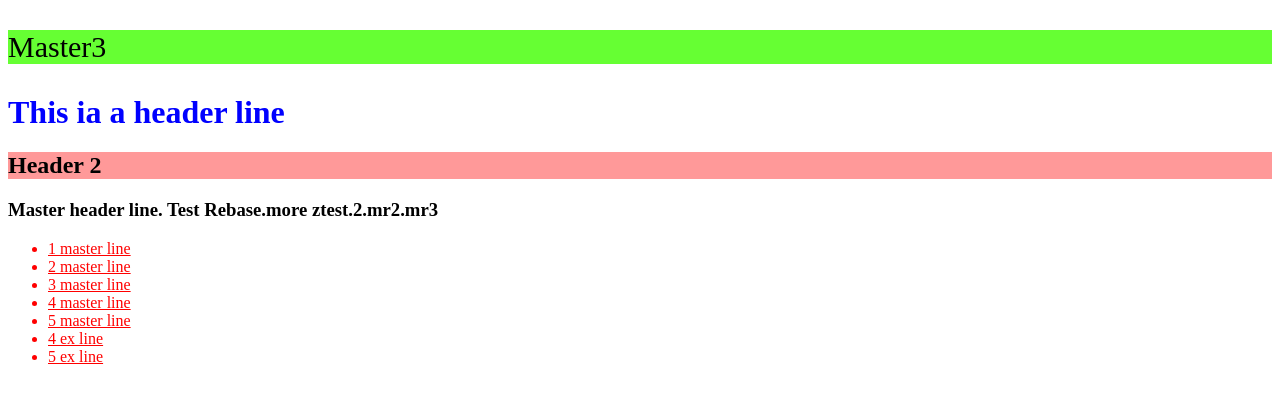
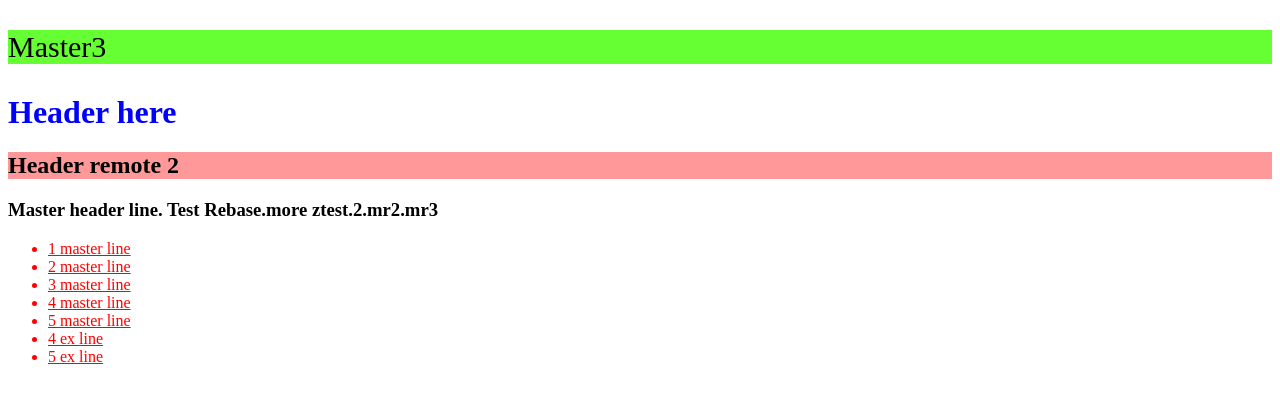
Before and after one commit to Ollyagr/WEBIDE, a website: page webapp/index.html in a window 1280 px wide. Drawn offline with Linux system fonts and the light colour scheme.

Commit message:
remote master commit

```diff
--- a/webapp/index.html
+++ b/webapp/index.html
@@ -6,9 +6,9 @@
   </head>
   <body>
     <p class="green">Master3</p>
-    <h1 style="color: Blue">This ia a header line</h1>
+    <h1 style="color: Blue">Header here</h1>
     <h2 class ="red">
-    	Header 2
+    	Header remote 2
     </h2>
 
 
```
